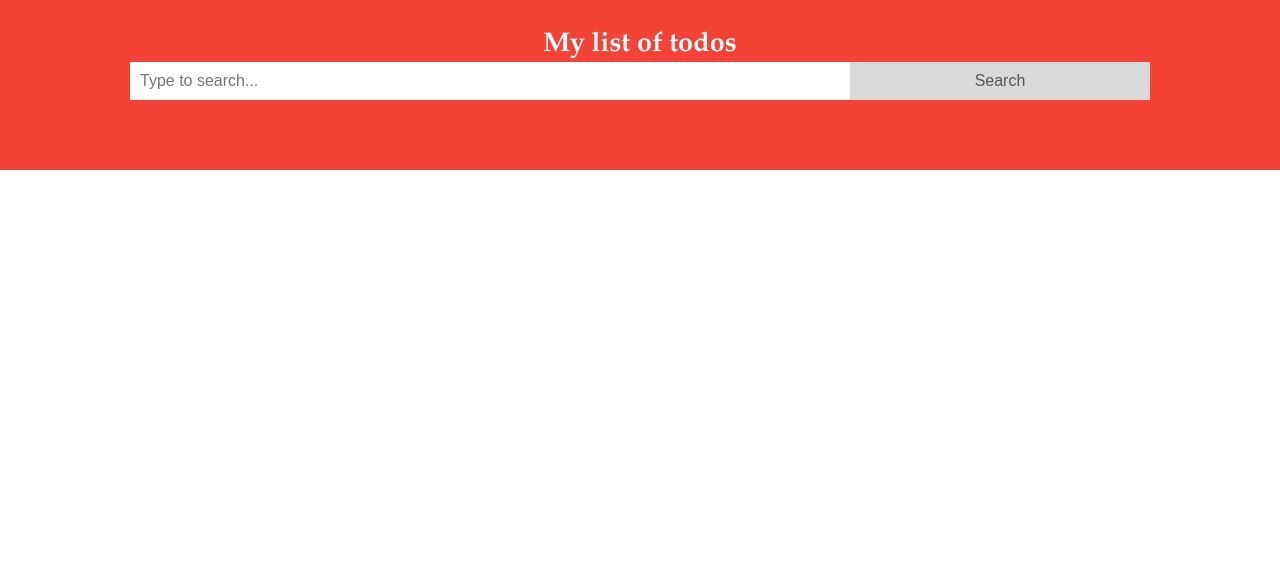
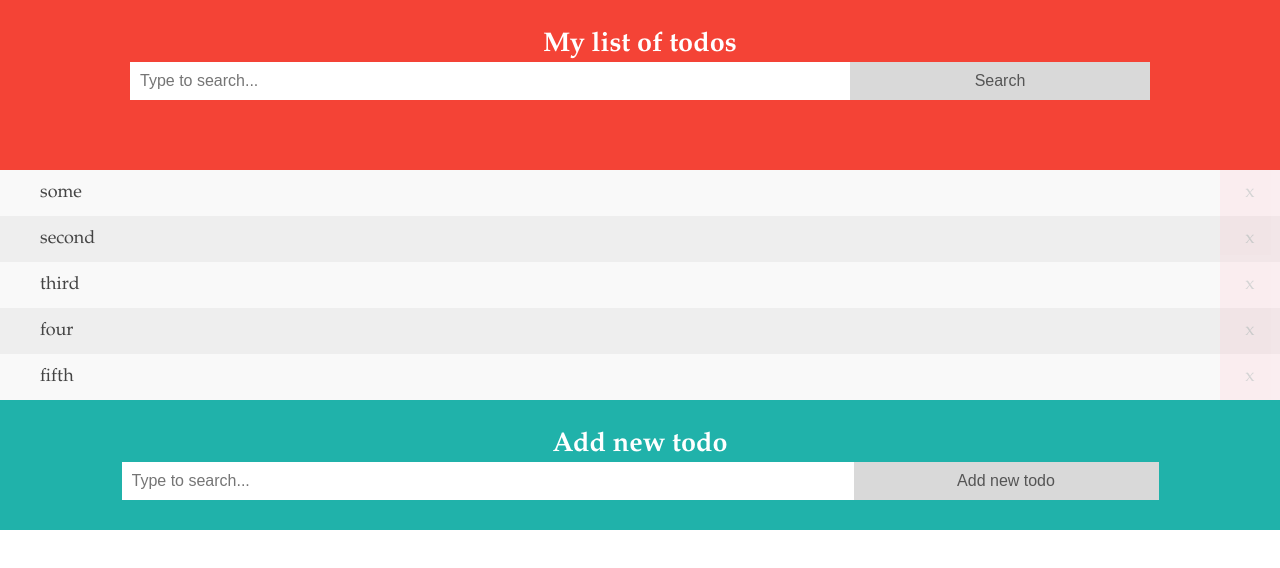
Before and after one commit to seriiserii825/vue-ad, a Vue app: page / in a window 1280 px wide. Shown: the top 568 px of the page. Built offline with nearby package versions, Linux system fonts and the light colour scheme.

Commit message:
added components

```diff
--- a/src/components/AddItem/AddItem.vue
+++ b/src/components/AddItem/AddItem.vue
@@ -1,15 +1,40 @@
 <template>
-  <div class="add-item">
-
-  </div>
+  <form class="add-item">
+    <h2>Add new todo</h2>
+    <div class="add-item__wrap">
+      <input
+        type="text"
+        placeholder="Type to search..."
+      />
+      <button class="btn">Add new todo</button>
+    </div>
+  </form>
 </template>
 
 <script>
-export default {
-
-}
+export default {}
 </script>
 
-<style scoped>
-
+<style lang="scss">
+.add-item {
+  padding: 30px;
+  text-align: center;
+  background-color: lightseagreen;
+  h2 {
+    color: white;
+  }
+  &__wrap {
+    display: flex;
+    align-items: center;
+    justify-content: center;
+  }
+  input {
+    width: 60%;
+  }
+  .btn {
+    width: 25%;
+    outline: none;
+    border: none;
+  }
+}
 </style>
--- a/src/components/ListItem/ListItem.vue
+++ b/src/components/ListItem/ListItem.vue
@@ -1,11 +1,13 @@
 <template>
   <li class="list__item">
-    <span class="list__item-title"></span><span class="close">x</span>
+    <span class="list__item-title">{{ title }}</span><span class="close">x</span>
   </li>
 </template>
 
 <script>
-export default {}
+export default {
+  props: ['title', 'done']
+}
 </script>
 
 <style lang="scss">
--- a/src/store/todo.js
+++ b/src/store/todo.js
@@ -1,5 +1,5 @@
 export default {
-  store: {
+  state: {
     todos: [
       {id: 1, title: 'some', done: false},
       {id: 2, title: 'second', done: false},
@@ -9,9 +9,8 @@ export default {
     ]
   },
   getters: {
-    todos (store) {
-      console.log(store.todos)
-      return store.todos
+    todos (state) {
+      return state.todos
     }
   }
 }
```
